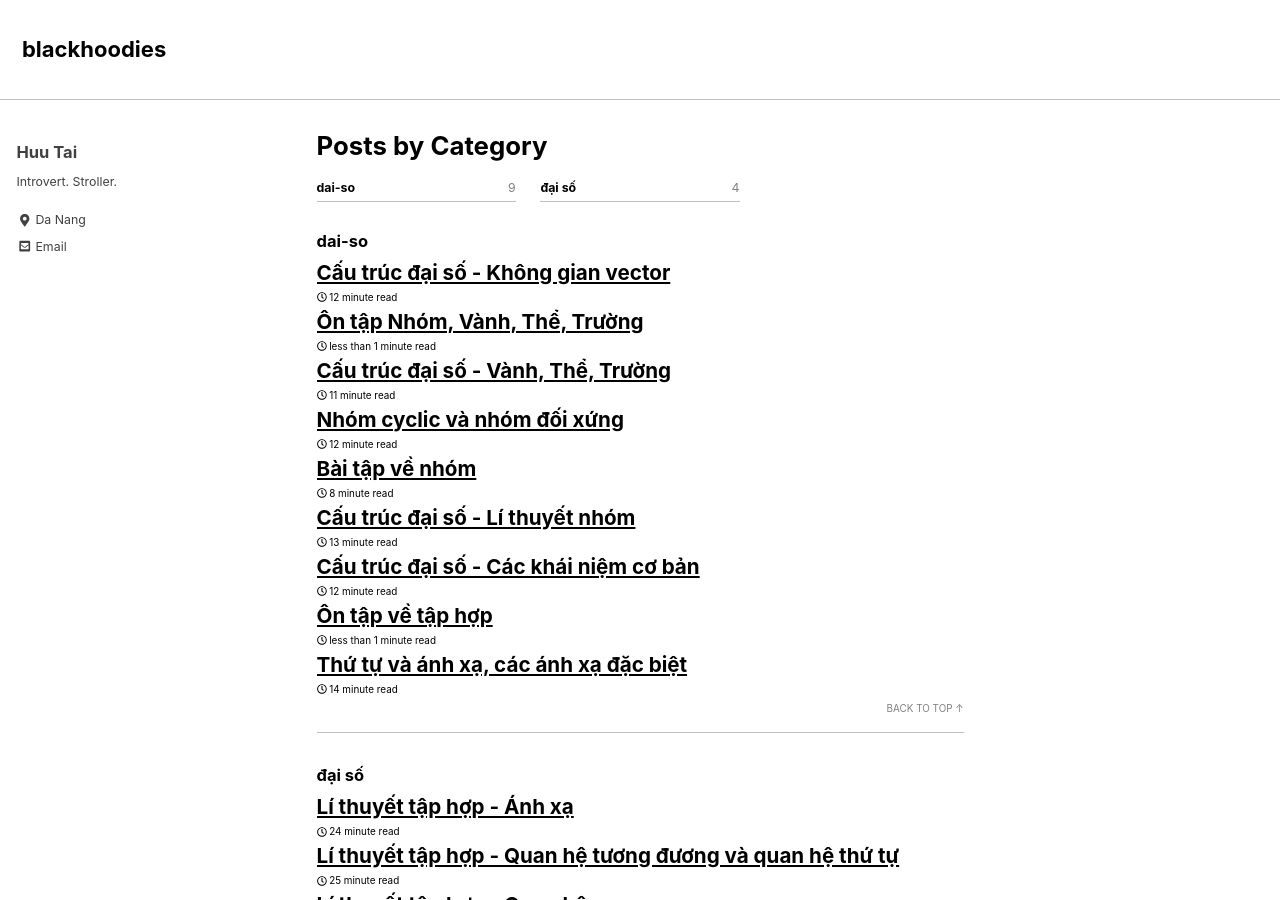
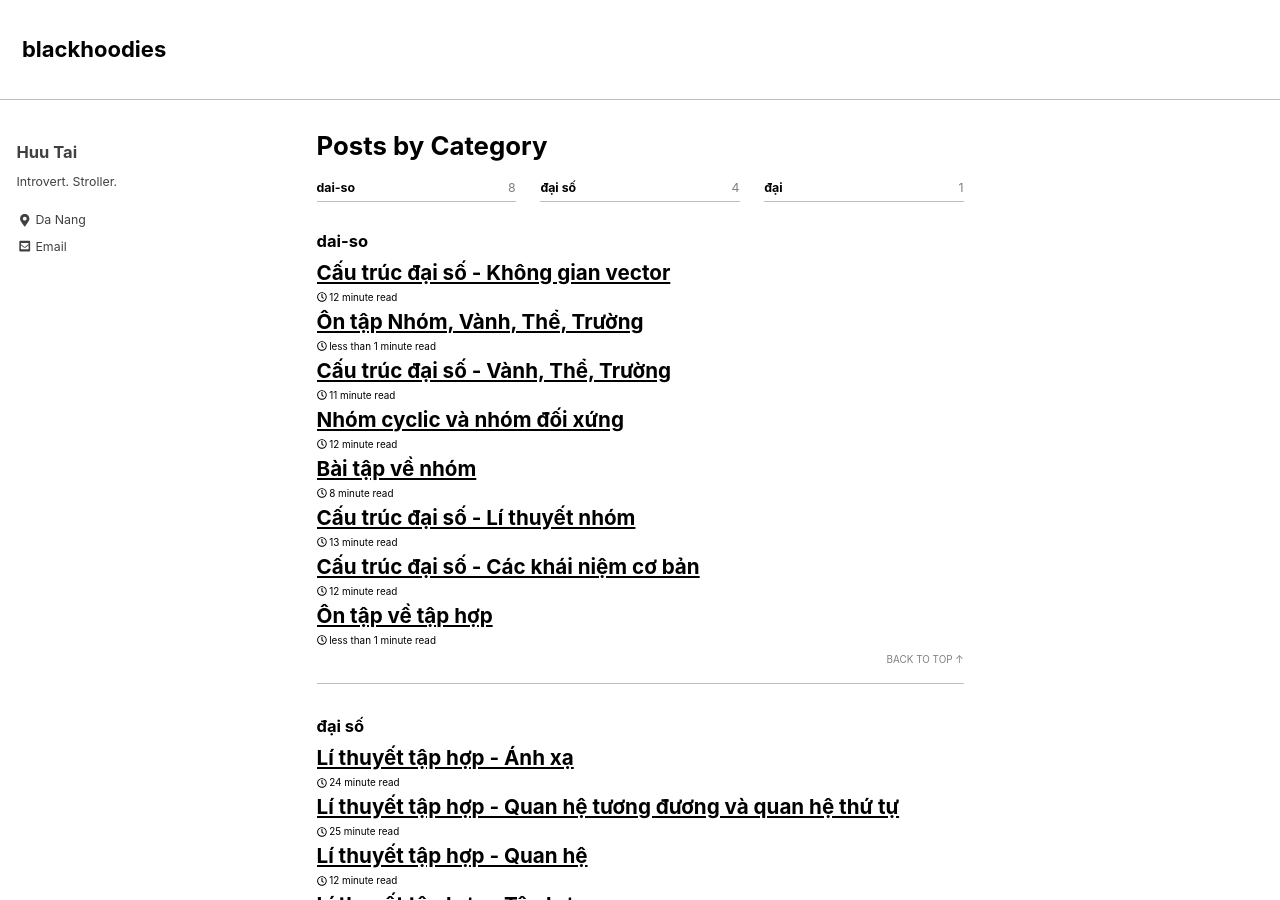
Before and after one commit to blackhoodies/blackhoodies.github.io, a Jekyll site: the page built from _pages/category-archive.md, in a window 1280 px wide and 900 px high. Built offline with Jekyll 4.4.1, drawn with Linux system fonts in a browser that asks for light colours; nearby versions of some CDN libraries; some of the changed text lies outside the part shown.

Commit message:
Update 2018-02-10-thu-tu-anh-xa-cac-anh-xa-dac-biet.markdown

```diff
--- a/_posts/2018-02-10-thu-tu-anh-xa-cac-anh-xa-dac-biet.markdown
+++ b/_posts/2018-02-10-thu-tu-anh-xa-cac-anh-xa-dac-biet.markdown
@@ -3,7 +3,7 @@ layout: posts
 title:  "Thứ tự và ánh xạ, các ánh xạ đặc biệt"
 subtitle: "Các khái niệm khác về ánh xạ"
 date:   2018-02-10
-categories: [dai-so]
+categories: [đại ]
 permalink:
 cover:
 description:
```
